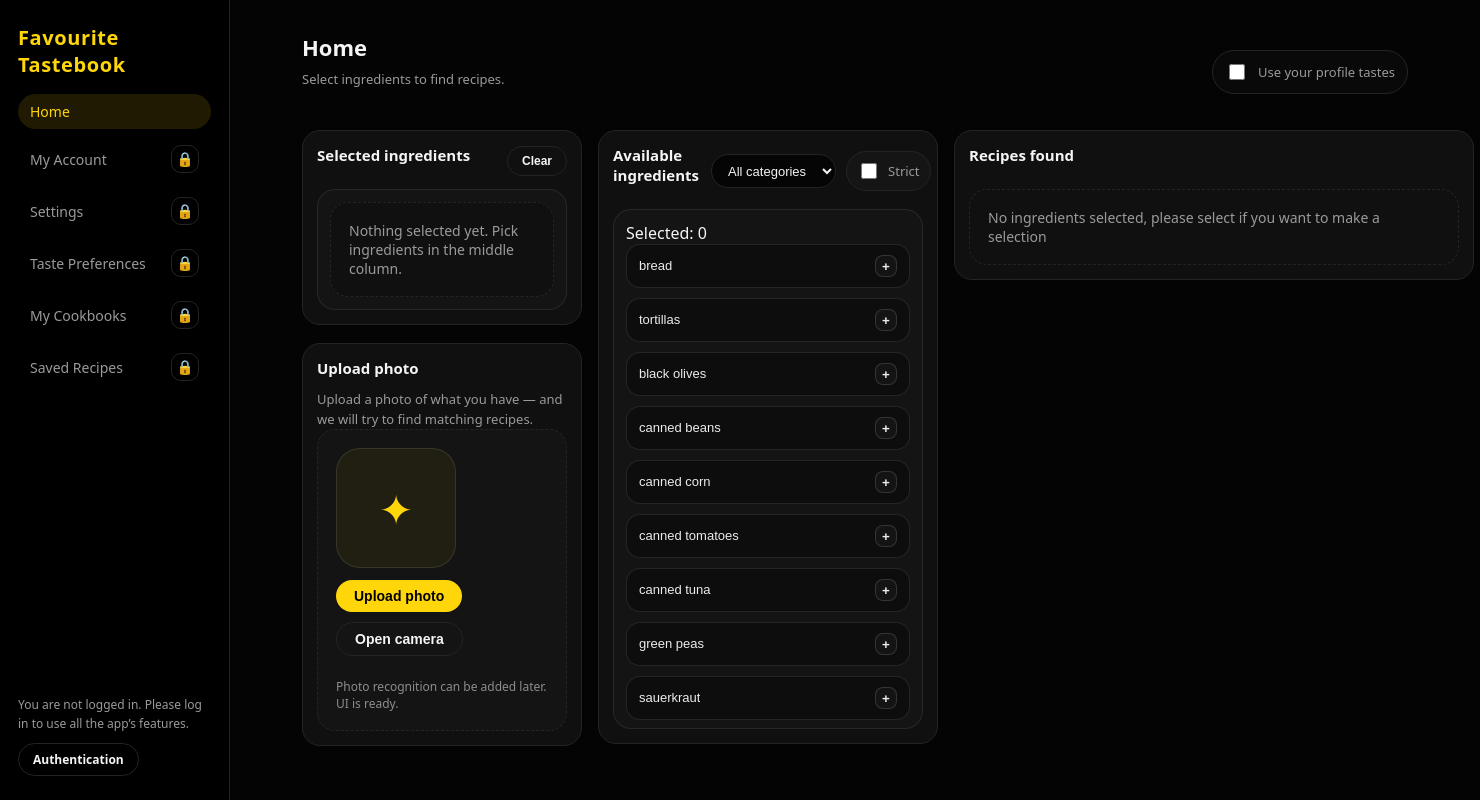
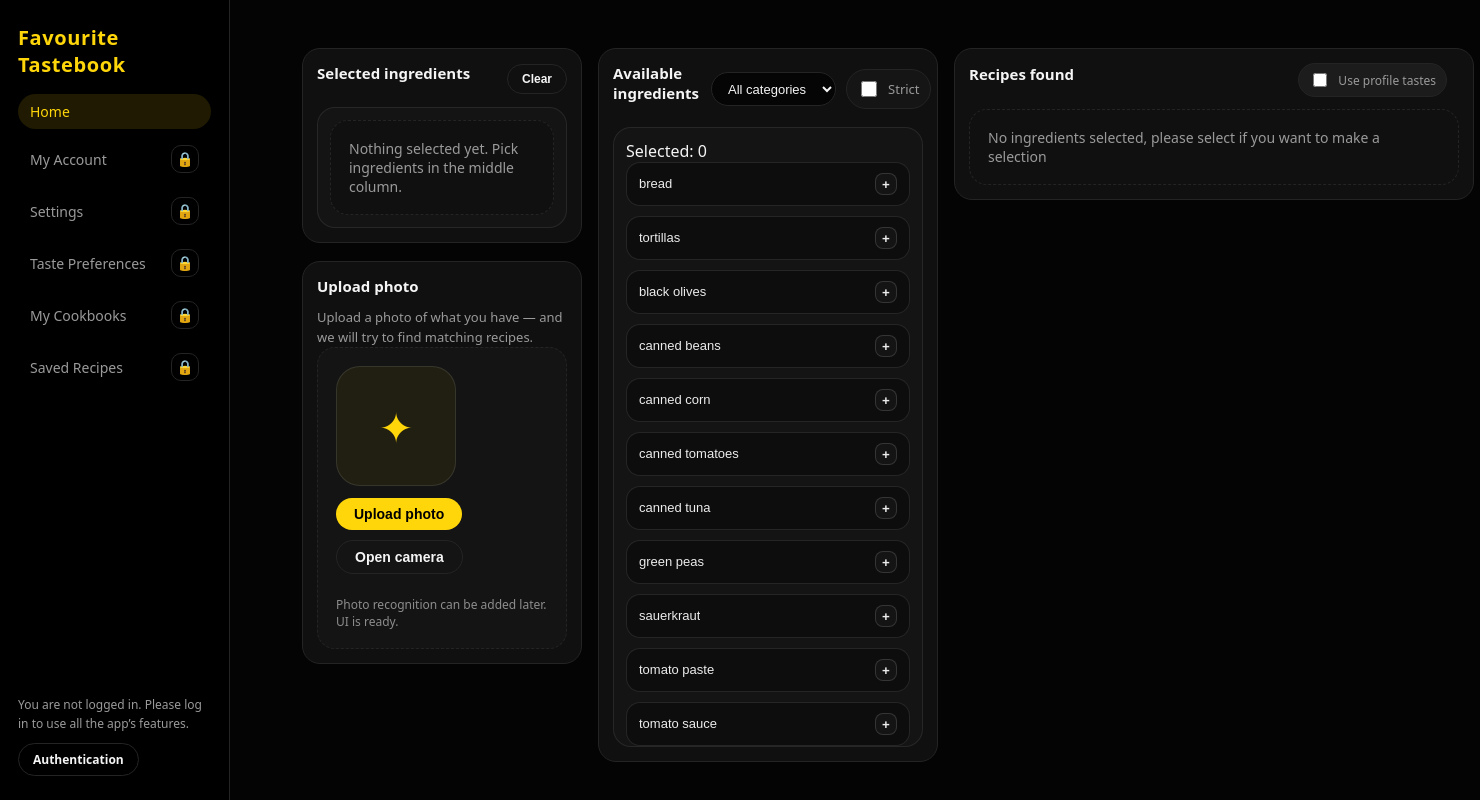
Before and after one commit to SueRix/Favourite-Tastebook, a Django app: page /home/ in a window 1480 px wide. Run offline with Django 5.2, Linux system fonts and the light colour scheme; data comes from the database, SQL or seed files in the repository; parts of the project's set-up code (start-up, migrations or seed data) failed here and were passed over; some libraries are stand-ins or nearby versions.

Commit message:
replaced profile tastes to recipes found block, resized blocks btw deleting info of page

```diff
--- a/favourite_tastebook/recipe_manager/static/css/home.css
+++ b/favourite_tastebook/recipe_manager/static/css/home.css
@@ -949,7 +949,6 @@ main {
     opacity: 0.85;
 }
 
-/* Slight emphasis depending on have/missing */
 .ing-chip.is-have .ing-chip-meta {
     color: rgba(46, 204, 113, 0.85);
     border-left-color: rgba(46, 204, 113, 0.22);
@@ -959,3 +958,41 @@ main {
     color: rgba(231, 76, 60, 0.85);
     border-left-color: rgba(231, 76, 60, 0.22);
 }
+.taste-toggle {
+    display: inline-flex;
+    align-items: center;
+    gap: 8px;
+    font-size: 12px;
+    color: var(--text-muted);
+    user-select: none;
+    padding: 6px 10px;
+    border-radius: 999px;
+    border: 1px solid var(--border-subtle);
+    background: rgba(255, 255, 255, 0.05);
+    margin-left: auto;
+    white-space: nowrap;
+}
+
+.taste-toggle input {
+    width: 14px;
+    height: 14px;
+}
+
+.home-grid {
+    margin-top: 0;
+}
+
+
+#ingredients-list.box-scroll {
+    max-height: 620px;
+    overflow: auto;
+}
+
+.recipes-panel .box-scroll,
+.recipes-panel .recipes-grid,
+.recipes-panel .recipe-howto,
+.recipes-panel .recipe-details,
+.recipes-panel .recipe-steps {
+    max-height: 620px;
+    overflow: auto;
+}
--- a/favourite_tastebook/recipe_manager/templates/main/recipe_manager.html
+++ b/favourite_tastebook/recipe_manager/templates/main/recipe_manager.html
@@ -8,25 +8,6 @@
 {% endblock %}
 
 {% block content %}
-    <div class="home-header">
-        <div>
-            <h1 class="page-title">Home</h1>
-            <p class="page-subtitle">Select ingredients to find recipes.</p>
-        </div>
-
-        <label class="taste-toggle">
-            <input
-                    type="checkbox"
-                    id="use-tastes"
-                    name="use_tastes"
-                    form="filters-form"
-                    data-auth-required="1"
-                    {% if request.GET.use_tastes %}checked{% endif %}
-            >
-            <span>Use your profile tastes</span>
-        </label>
-    </div>
-
     <form id="filters-form" method="get" action="{% url 'home' %}">
         <input type="hidden" name="q" value="{{ request.GET.q|default:'' }}">
         <input type="hidden" name="category" value="{{ request.GET.category|default:'' }}" id="category-hidden">
@@ -40,7 +21,6 @@
     </form>
 
     <section class="home-grid">
-
         {# LEFT #}
         <div class="home-col home-left">
             <div class="card home-card">
@@ -48,15 +28,7 @@
                     <div class="card-title">Selected ingredients</div>
                     <button class="btn btn-secondary btn-small" type="button" id="clear-selected">Clear</button>
                 </div>
-
-                <div
-                        id="selected-ingredients"
-                        class="box box-scroll"
-                        hx-get="{% url 'partials_selected' %}"
-                        hx-trigger="load, ft:filtersChanged from:body"
-                        hx-include="#filters-form"
-                        hx-swap="innerHTML"
-                >
+                <div id="selected-ingredients" class="box box-scroll" hx-get="{% url 'partials_selected' %}" hx-trigger="load, ft:filtersChanged from:body" hx-include="#filters-form" hx-swap="innerHTML">
                     {% include "partials/selected_ingredients.html" %}
                 </div>
             </div>
@@ -64,15 +36,12 @@
             <div class="card home-card">
                 <div class="card-title">Upload photo</div>
                 <p class="home-muted">Upload a photo of what you have — and we will try to find matching recipes.</p>
-
                 <div class="upload-box">
                     <div class="upload-icon" aria-hidden="true">✦</div>
-
                     <div class="upload-actions">
                         <button class="btn" type="button" data-auth-required="1" id="upload-btn">Upload photo</button>
                         <button class="btn btn-secondary" type="button" disabled>Open camera</button>
                     </div>
-
                     <p class="home-hint">Photo recognition can be added later. UI is ready.</p>
                 </div>
             </div>
@@ -83,31 +52,20 @@
             <div class="card home-card">
                 <div class="home-card-head">
                     <div class="card-title">Available ingredients</div>
-
                     <div class="filters-row">
                         <select class="mini-select" id="category-select">
                             <option value="">All categories</option>
                             {% for c in categories %}
-                                <option value="{{ c }}"
-                                        {% if request.GET.category == c %}selected{% endif %}>{{ c }}</option>
+                                <option value="{{ c }}" {% if request.GET.category == c %}selected{% endif %}>{{ c }}</option>
                             {% endfor %}
                         </select>
-
                         <label class="mini-check">
                             <input type="checkbox" id="strict-check" {% if request.GET.strict %}checked{% endif %}>
                             <span>Strict</span>
                         </label>
                     </div>
                 </div>
-
-                <div
-                        id="ingredients-list"
-                        class="box box-scroll"
-                        hx-get="{% url 'partials_ingredients' %}"
-                        hx-trigger="load, ft:filtersChanged from:body"
-                        hx-include="#filters-form"
-                        hx-swap="innerHTML"
-                >
+                <div id="ingredients-list" class="box box-scroll" hx-get="{% url 'partials_ingredients' %}" hx-trigger="load, ft:filtersChanged from:body" hx-include="#filters-form" hx-swap="innerHTML">
                     {% include "partials/ingredients_list.html" %}
                 </div>
             </div>
@@ -118,23 +76,26 @@
             <div class="card home-card">
                 <div class="home-card-head">
                     <div class="card-title">Recipes found</div>
+
+                    <label class="taste-toggle">
+                        <input
+                                type="checkbox"
+                                id="use-tastes"
+                                name="use_tastes"
+                                form="filters-form"
+                                data-auth-required="1"
+                                {% if request.GET.use_tastes %}checked{% endif %}
+                        >
+                        <span>Use profile tastes</span>
+                    </label>
                     <div class="home-muted small" id="recipes-meta"></div>
                 </div>
 
-                <div
-                        id="recipes-panel"
-                        class="recipes-panel"
-                        hx-get="{% url 'partials_recipes' %}"
-                        hx-trigger="load, ft:filtersChanged from:body"
-                        hx-include="#filters-form"
-                        hx-swap="innerHTML"
-                >
+                <div id="recipes-panel" class="recipes-panel" hx-get="{% url 'partials_recipes' %}" hx-trigger="load, ft:filtersChanged from:body" hx-include="#filters-form" hx-swap="innerHTML">
                     {% include "partials/recipes_found.html" %}
                 </div>
             </div>
         </div>
-
-
     </section>
 {% endblock %}
 
```
Also changed, not shown: favourite_tastebook/recipe_manager/templates/partials/recipes_found.html (+4 -5 lines).
